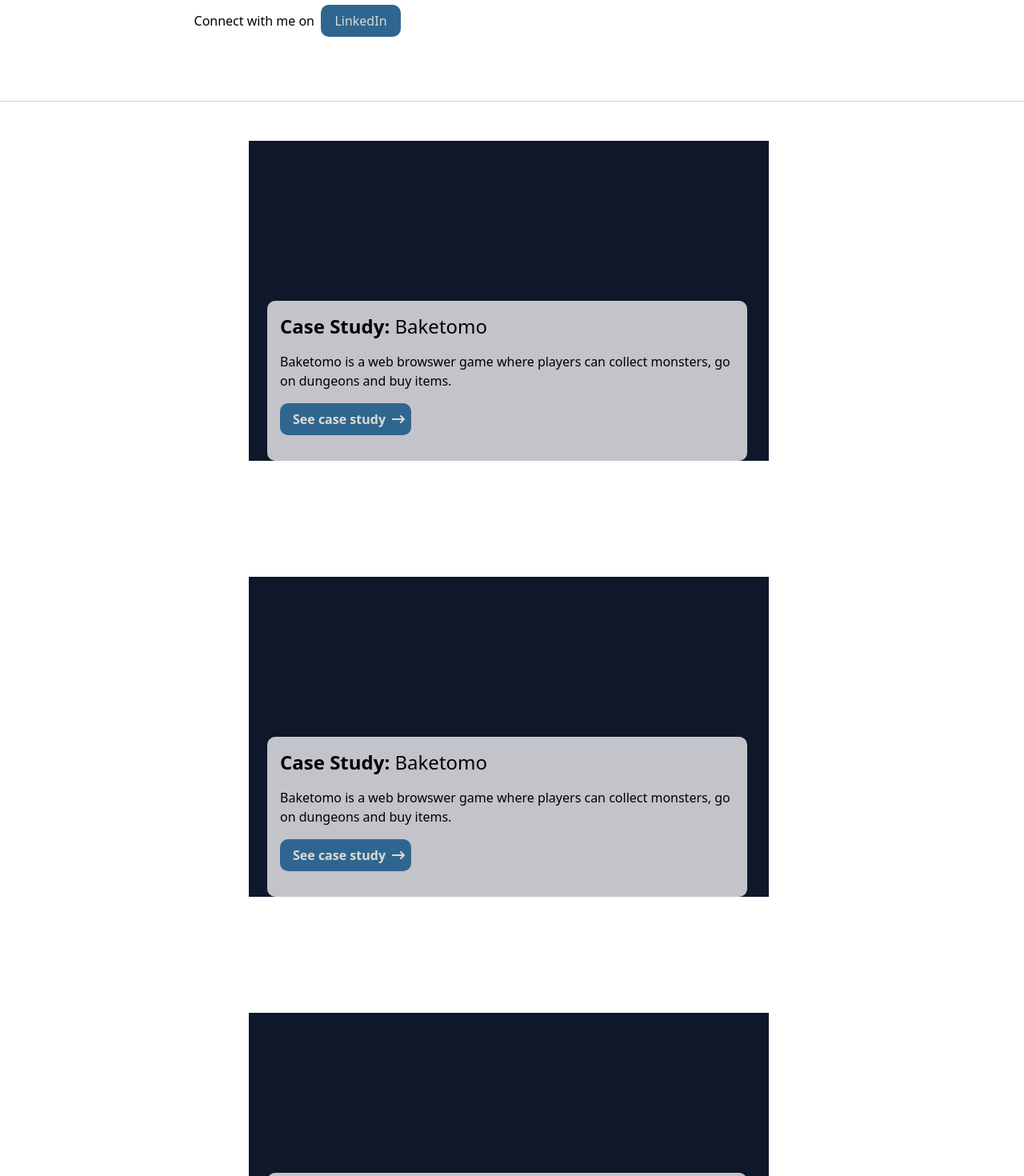
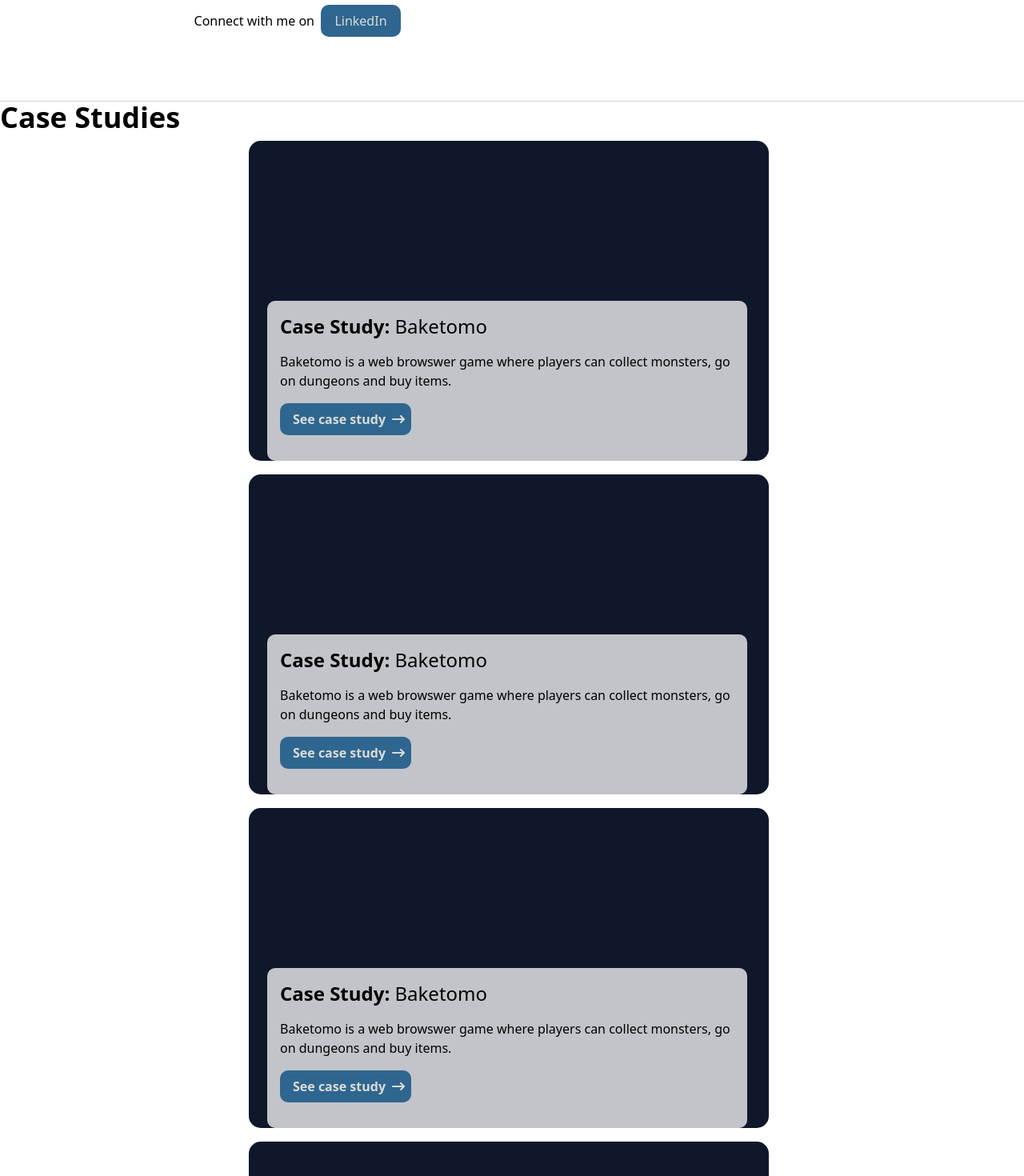
Before and after one commit to Rafflafressia/Chaotink, a React (Vite) app: page / in a window 1280 px wide. Shown: the part 780-2250 px from the top of the page at 80% size. Built offline with nearby package versions, Linux system fonts and the light colour scheme.

Commit message:
Updated hover state

```diff
--- a/src/components/CaseStudy.jsx
+++ b/src/components/CaseStudy.jsx
@@ -13,11 +13,11 @@ const CaseStudy = ({img, title, description}) => {
 
 
 return (
-    <div className="mb-24">
+    <div>
         <Divider />
 
         {/* Hover Container */}
-        <div className="case-study md:relative md:overflow-hidden flex mb-12 md:mb-0 md:mt-12 mx-4 space-x-2 justify-center items-start">
+        <div className="case-study md:relative md:overflow-hidden flex mb-14 md:m-2 space-x-2 justify-center items-start">
             {img}
             <div className="description invisible w-[0px] h-[0px] md:w-[600px] md:h-[200px] md:absolute md:visible md:flex md:flex-col md:items-start md:p-4 md:justify-center md:bottom-0 rounded-[10px]">
                 <div className="flex flex-col justify-center items-start">
--- a/src/pages/Home.jsx
+++ b/src/pages/Home.jsx
@@ -67,16 +67,20 @@ const Home = () => {
         style={{ borderTop: "1px solid lightgrey" }}
       ></hr>
 
+      <div className="">
+      <h1 className="text-left text-4xl font-bold">Case Studies</h1>
       <div className="case-studies overflow-hidden flex flex-col flex-wrap md:flex-row justify-center">
-      <CaseStudy img={<div className="w-[200px] h-[200px] bg-slate-900 md:w-[650px] md:h-[400px]"></div>} title={<h1 className="text-2xl"><strong>Case Study:</strong> Baketomo</h1>} description={"Baketomo is a web browswer game where players can collect monsters, go on dungeons and buy items."} />
-      <CaseStudy img={<div className="w-[200px] h-[200px] bg-slate-900 md:w-[650px] md:h-[400px]"></div>} title={<h1 className="text-2xl"><strong>Case Study:</strong> Baketomo</h1>} description={"Baketomo is a web browswer game where players can collect monsters, go on dungeons and buy items."} />
-      <CaseStudy img={<div className="w-[200px] h-[200px] bg-slate-900 md:w-[650px] md:h-[400px]"></div>} title={<h1 className="text-2xl"><strong>Case Study:</strong> Baketomo</h1>} description={"Baketomo is a web browswer game where players can collect monsters, go on dungeons and buy items."} />
-      <CaseStudy img={<div className="w-[200px] h-[200px] bg-slate-900 md:w-[650px] md:h-[400px]"></div>} title={<h1 className="text-2xl"><strong>Case Study:</strong> Baketomo</h1>} description={"Baketomo is a web browswer game where players can collect monsters, go on dungeons and buy items."} />
+      <CaseStudy img={<div className="w-[200px] h-[200px] bg-slate-900 md:w-[650px] md:h-[400px] rounded-[15px]"></div>} title={<h1 className="text-2xl"><strong>Case Study:</strong> Baketomo</h1>} description={"Baketomo is a web browswer game where players can collect monsters, go on dungeons and buy items."} />
+      <CaseStudy img={<div className="w-[200px] h-[200px] bg-slate-900 md:w-[650px] md:h-[400px] rounded-[15px]"></div>} title={<h1 className="text-2xl"><strong>Case Study:</strong> Baketomo</h1>} description={"Baketomo is a web browswer game where players can collect monsters, go on dungeons and buy items."} />
+      <CaseStudy img={<div className="w-[200px] h-[200px] bg-slate-900 md:w-[650px] md:h-[400px] rounded-[15px]"></div>} title={<h1 className="text-2xl"><strong>Case Study:</strong> Baketomo</h1>} description={"Baketomo is a web browswer game where players can collect monsters, go on dungeons and buy items."} />
+      <CaseStudy img={<div className="w-[200px] h-[200px] bg-slate-900 md:w-[650px] md:h-[400px] rounded-[15px]"></div>} title={<h1 className="text-2xl"><strong>Case Study:</strong> Baketomo</h1>} description={"Baketomo is a web browswer game where players can collect monsters, go on dungeons and buy items."} />
+      </div>
       </div>
 
 
+
       <hr
-        className="visible md:mx-auto md:mt-12 md:w-full"
+        className="visible mt-12 md:mx-auto md:mt-12 md:w-full"
         style={{ borderTop: "1px solid lightgrey" }}
       ></hr>
       <Footer />
```
